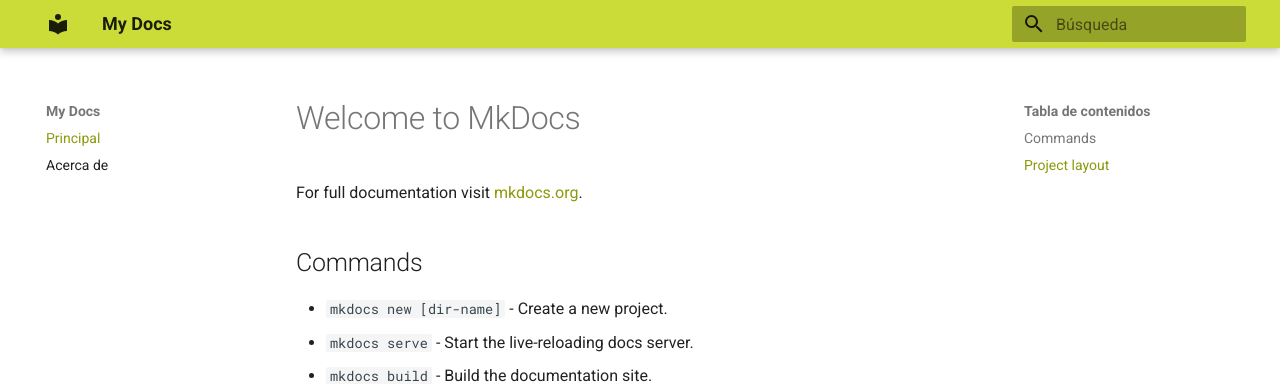
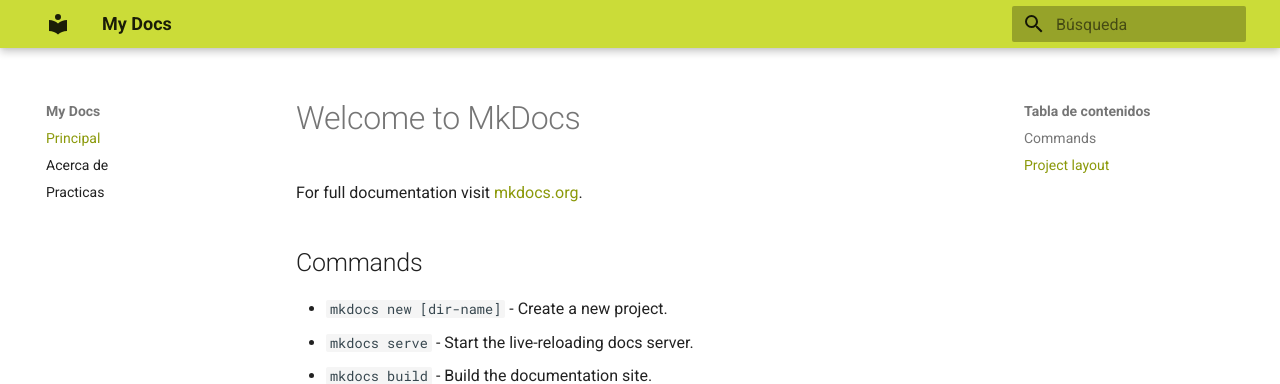
Before and after one commit to FababuHS/iaw-practica-mkdocs, an MkDocs documentation site: the page built from docs/index.md, in a window 1280 px wide. Shown: the top 384 px of the page. Built offline with MkDocs 1.6.1 and Material for MkDocs 9.7.7, drawn with Linux system fonts in a browser that asks for light colours.

```diff
--- a/mkdocs.yml
+++ b/mkdocs.yml
@@ -3,6 +3,7 @@
 nav:
   - Principal: index.md
   - Acerca de: about.md
+  - Practicas: practicas.md
 
 theme:
   name: material
```
Also changed, not shown: docs/practicas.md (added).
